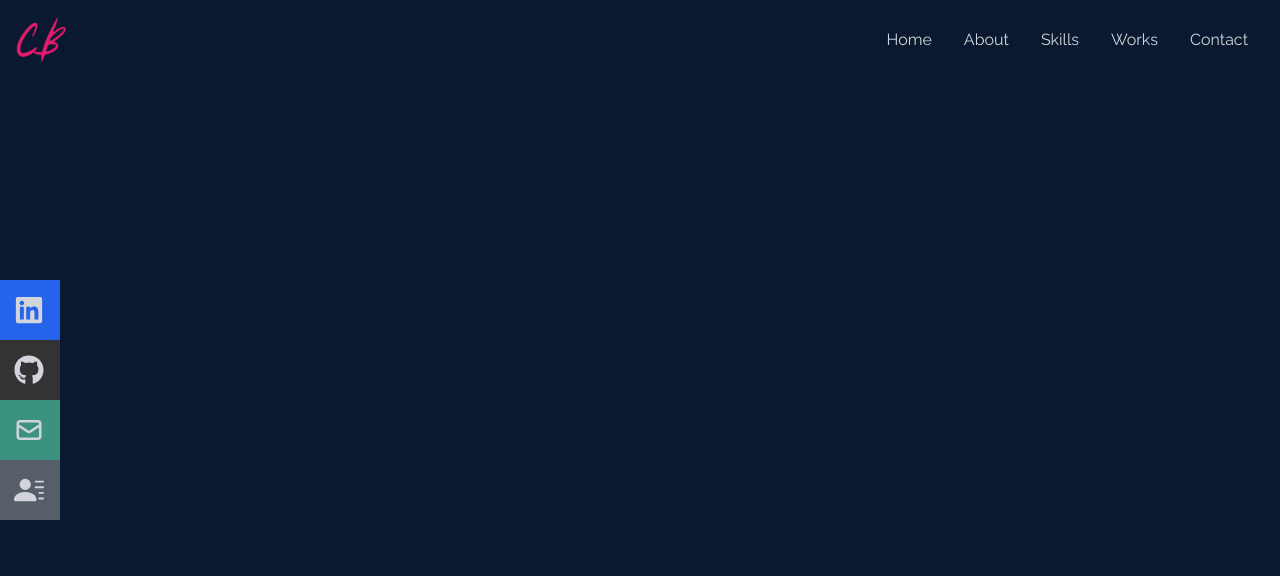
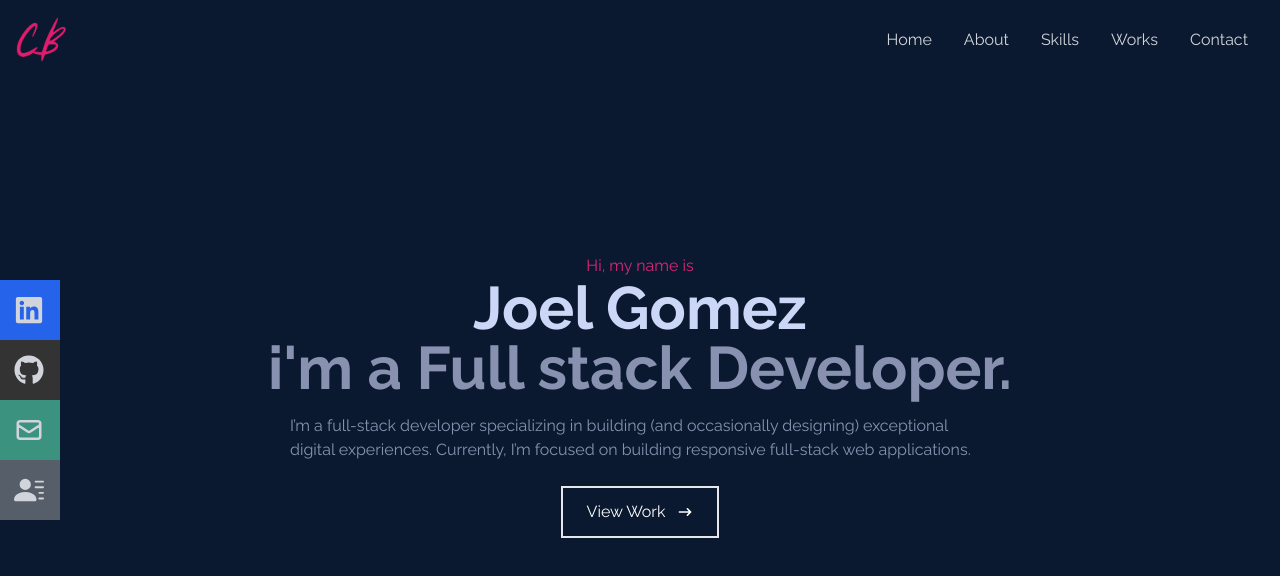
Before and after one commit to joelgdeveloper/MyPortfolio, a React (Vite) app: page / in a window 1280 px wide. Shown: the top 576 px of the page. Built offline with nearby package versions, Linux system fonts and the light colour scheme.

Commit message:
Home - componente home creado

```diff
--- a/src/components/Home.jsx
+++ b/src/components/Home.jsx
@@ -3,7 +3,24 @@
 
 const Home = () => {
   return (
-    <div className='w-full h-screen bg-[#0a192f]'>
+    <div name='home' className='w-full h-screen bg-[#0a192f]'>
+
+      {/* Container */}
+      <div className="max-w-[1000px] mx-auto pt-20 md:pt-0 px-8 flex flex-col justify-center items-center h-full">
+        <p className='text-pink-600'>Hi, my name is</p>
+        <h1 className='text-4xl sm:text-6xl font-bold text-[#ccd6f6]'>Joel Gomez</h1>
+        <h2 className='text-4xl sm:text-6xl font-bold text-[#8892b0]'>i'm a Full stack Developer.</h2>
+        <p className='text-[#8892b0] py-4 max-w-[700px]'>I’m a full-stack developer specializing in building (and occasionally
+          designing) exceptional digital experiences. Currently, I’m focused on
+          building responsive full-stack web applications.</p>
+        <div>
+          <button className='text-white group border-2 px-6 py-3 my-2 flex items-center hover:bg-pink-600 hover:border-pink-600 duration-300'>View Work
+            <span className='group-hover:rotate-90 duration-300'>
+              <HiArrowNarrowRight className='ml-3'/>
+            </span>
+          </button>
+        </div>
+      </div>
 
     </div>
   )
--- a/src/components/Navbar.jsx
+++ b/src/components/Navbar.jsx
@@ -43,7 +43,7 @@
 
 
       {/* Social Icons */}
-      <div className='hidden md:flex flex-column fixed top-[35%] left-0 '>
+      <div className='hidden lg:flex flex-column fixed top-[35%] left-0 '>
         <ul>
           <li className='w-[160px] h-[60px] flex justify-between items-center ml-[-100px] hover:ml-0 duration-[400ms] bg-blue-600'>
             <a href="/" className='flex justify-between items-center w-full text-gray-300'>
```
